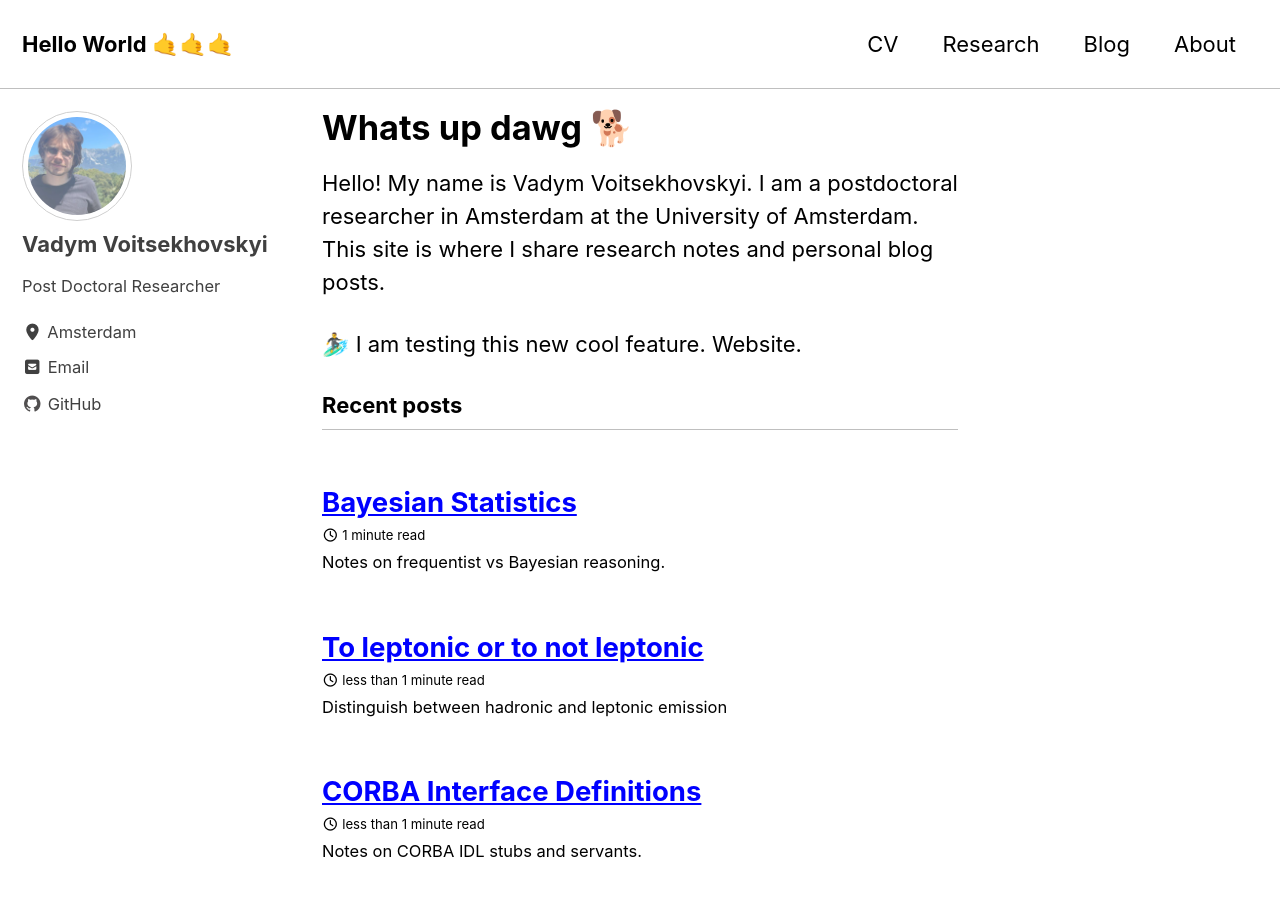
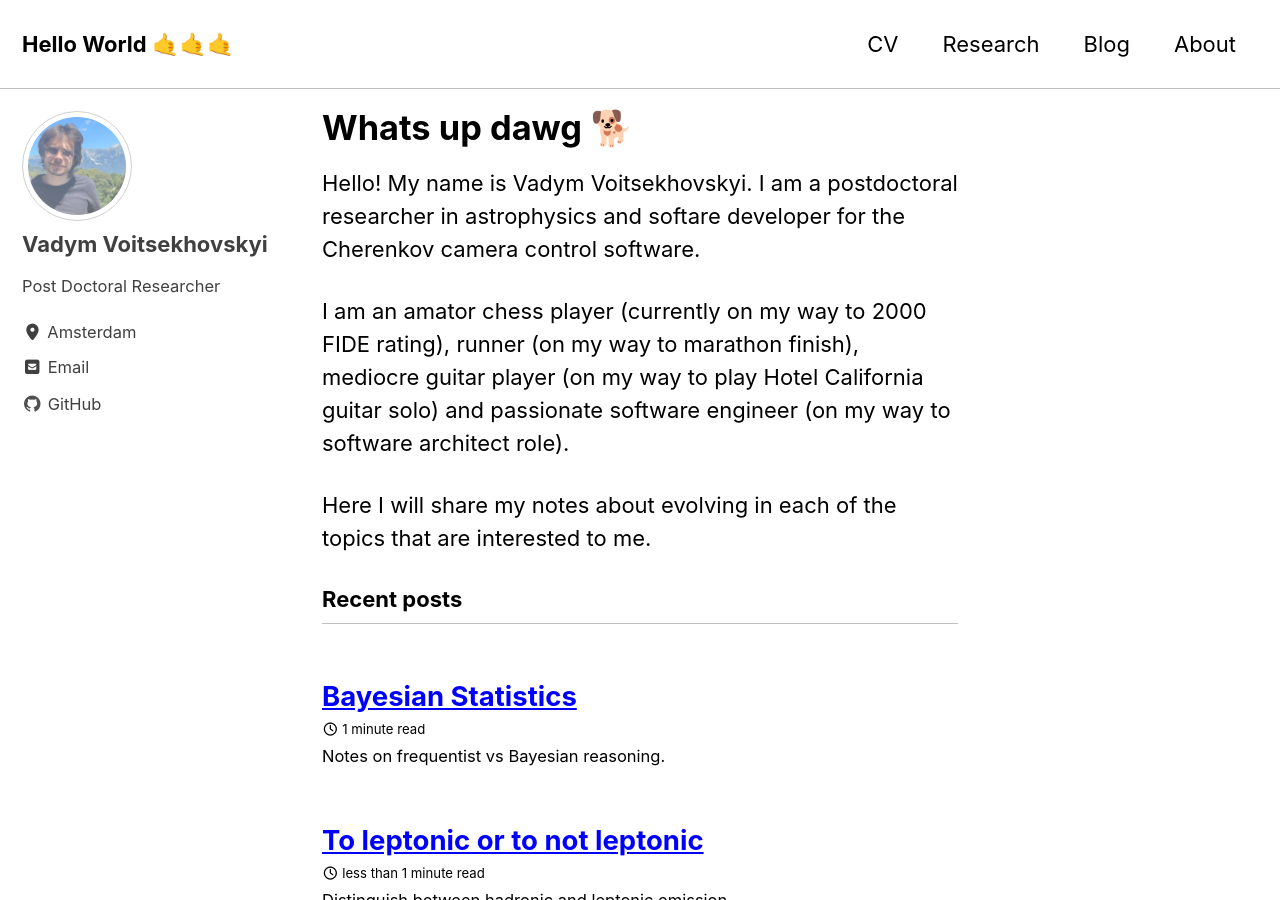
Before and after one commit to jstvdk/jstvdk.github.io, a Jekyll site: the page built from index.md, in a window 1280 px wide and 900 px high. Built offline with Jekyll 4.4.1, drawn with Linux system fonts in a browser that asks for light colours; cached includes are drawn as plain includes.

```diff
--- a/index.md
+++ b/index.md
@@ -6,7 +6,8 @@ nav_order: 1
 author_profile: true
 ---
 
-Hello! My name is Vadym Voitsekhovskyi. I am a postdoctoral researcher in Amsterdam at the University of Amsterdam.
-This site is where I share research notes and personal blog posts.
+Hello! My name is Vadym Voitsekhovskyi. I am a postdoctoral researcher in astrophysics and softare developer for the Cherenkov camera control software.
 
-🏄‍♂️ I am testing this new cool feature. Website.
+I am an amator chess player (currently on my way to 2000 FIDE rating), runner (on my way to marathon finish), mediocre guitar player (on my way to play Hotel California guitar solo) and passionate software engineer (on my way to software architect role).
+
+Here I will share my notes about evolving in each of the topics that are interested to me.
```
Also changed, not shown: 2 other files.
